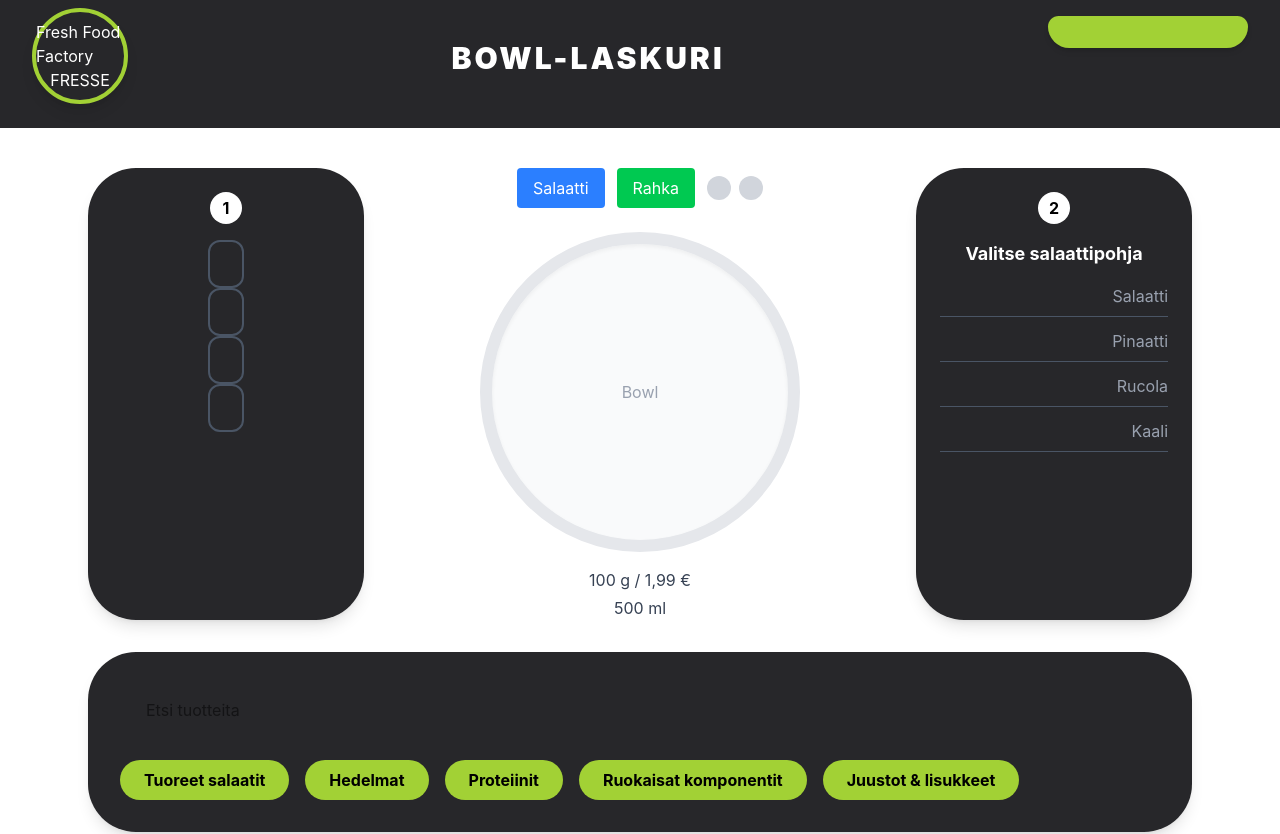
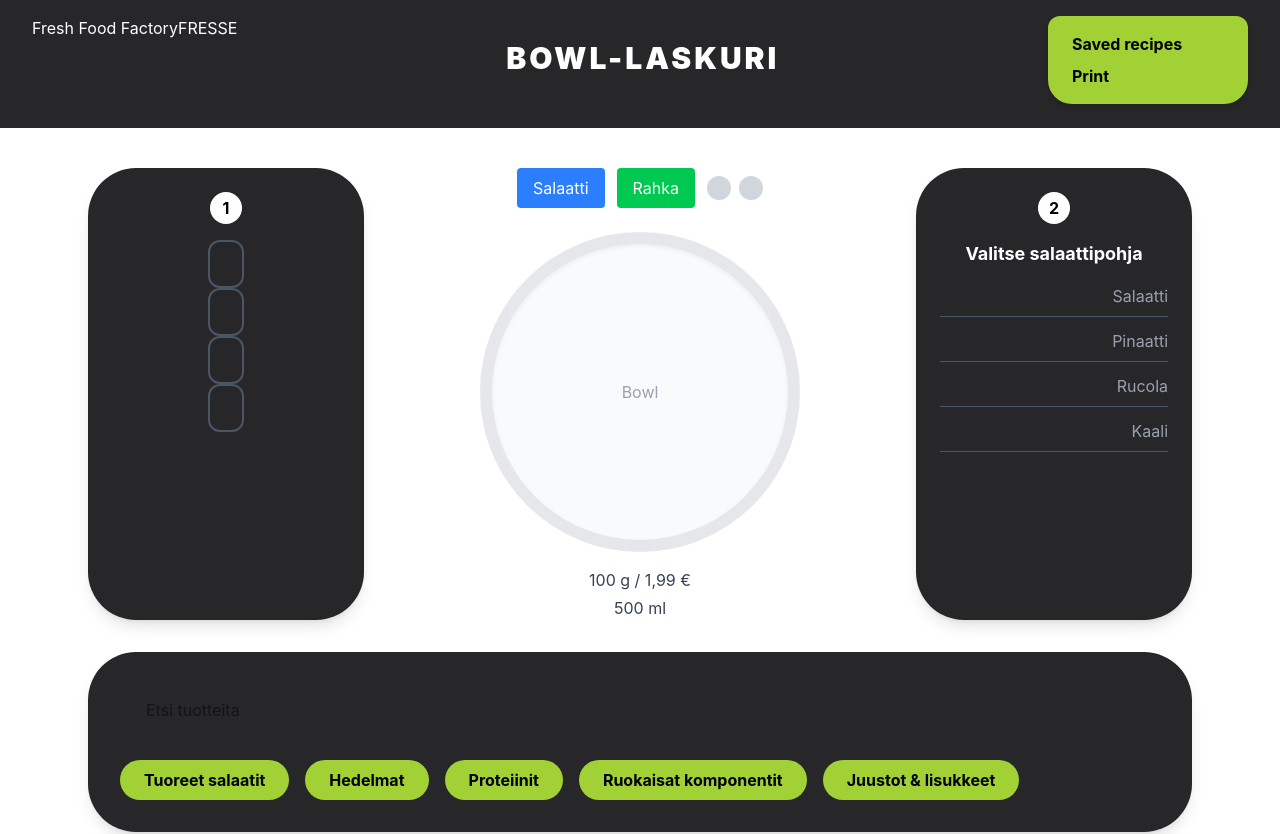
Before and after one commit to ArnobX/salad-configurator, a React (Vite) app: page / in a window 1280 px wide. Shown: the top 834 px of the page. Built offline with nearby package versions, Linux system fonts and the light colour scheme.

Commit message:
Task 2.3: connecting navigation

```diff
--- a/src/App.tsx
+++ b/src/App.tsx
@@ -1,33 +1,26 @@
-import Header from "./components/Header";
-import { Footer } from "./components/Footer";
-import   BowlSelection  from "./components/BowlSelection";
-import   CenterBowl  from "./components/CenterBowl";
-import { BaseSelection } from "./components/BaseSelection";
-import   IngredientSection  from "./components/IngredientSection";
-import { SummaryBar } from "./components/SummaryBar";
+import { Routes, Route } from 'react-router-dom';
+import Header from './components/Header';
+import { Footer } from './components/Footer';
+import { Configurator } from './pages/Configurator';
+import { Community } from './pages/Community';
+import { Print } from './pages/print';
 
-function App() {
+export default function App() {
   return (
-    <div className="min-h-screen flex flex-col bg-white font-sans">
+    <div >
 
       <Header />
 
-      <main className="flex-1 max-w-6xl w-full mx-auto p-6 flex flex-col gap-8 mt-4">
-        <div className="flex flex-col lg:flex-row gap-6 justify-between items-stretch">
-          <BowlSelection />
-          <CenterBowl />
-          <BaseSelection />
 
+      <Routes>
+        <Route path="/" element={<Configurator />} />
+        <Route path="/community" element={<Community />} />
+        <Route path="/print" element={<Print />} />
+      </Routes>
 
-        </div>
-        <IngredientSection />
-        <SummaryBar />
-      </main>
 
       <Footer />
 
     </div>
   );
 }
-
-export default App;
--- a/src/components/Header.tsx
+++ b/src/components/Header.tsx
@@ -1,12 +1,32 @@
-export default function Header(){
-    return(
-        <header className="bg-zinc-800 text-white w-full h-32 flex justify-between items-start px-8 pt-4">
-            <a href="/" className="w-24 h-24 rounded-full border-4 border-[#A2D135] flex items-center justify-center flex-col -mt-2 bg-zinc-800 shadow-lg">
-                <span>Fresh Food Factory</span>
-                <span>FRESSE</span>
-            </a>
-            <h1 className="text-3xl font-black tracking-widest mt-6">BOWL-LASKURI</h1>
-            <div className="bg-[#A2D135] text-black rounded-b-3xl rounded-t-xl px-6 py-4 flex flex-col gap-2 min-w-[200px] shadow-md"></div>
-        </header>
-    )
+
+
+
+
+import { Link } from 'react-router-dom';
+
+export default function Header() {
+  return (
+    <header className="bg-zinc-800 text-white w-full h-32 flex justify-between items-start px-8 pt-4">
+
+
+      <Link to="/">
+        <span>Fresh Food Factory</span>
+        <span>FRESSE</span>
+      </Link>
+
+      <h1 className="text-3xl font-black tracking-widest mt-6">BOWL-LASKURI</h1>
+
+
+      <div className="bg-[#A2D135] text-black rounded-b-3xl rounded-t-xl px-6 py-4 flex flex-col gap-2 min-w-[200px] shadow-md">
+
+        <Link to="/community" className="font-bold hover:underline">
+          Saved recipes
+        </Link>
+        <Link to="/print" className="font-bold hover:underline">
+          Print
+        </Link>
+      </div>
+
+    </header>
+  );
 }
```
